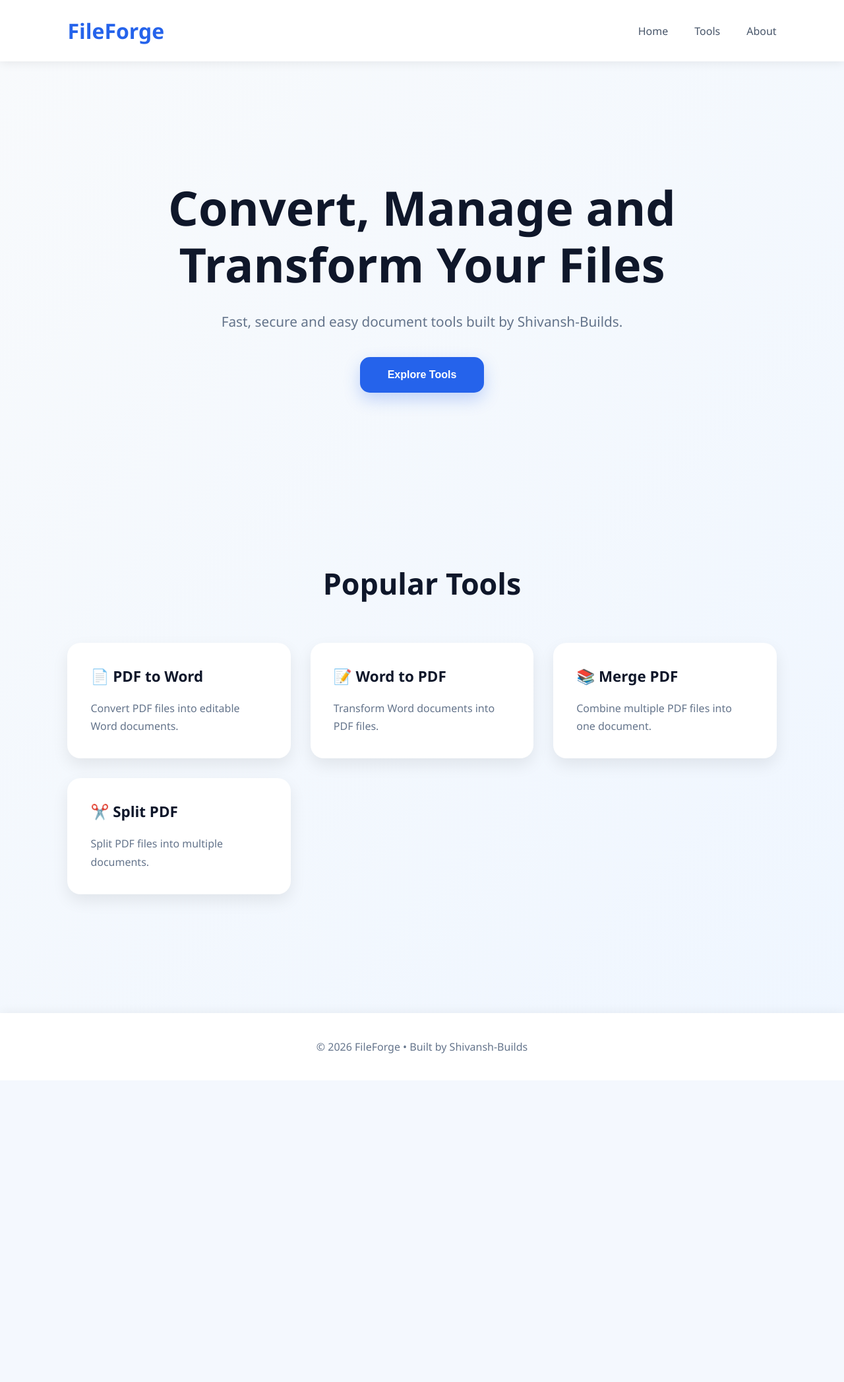
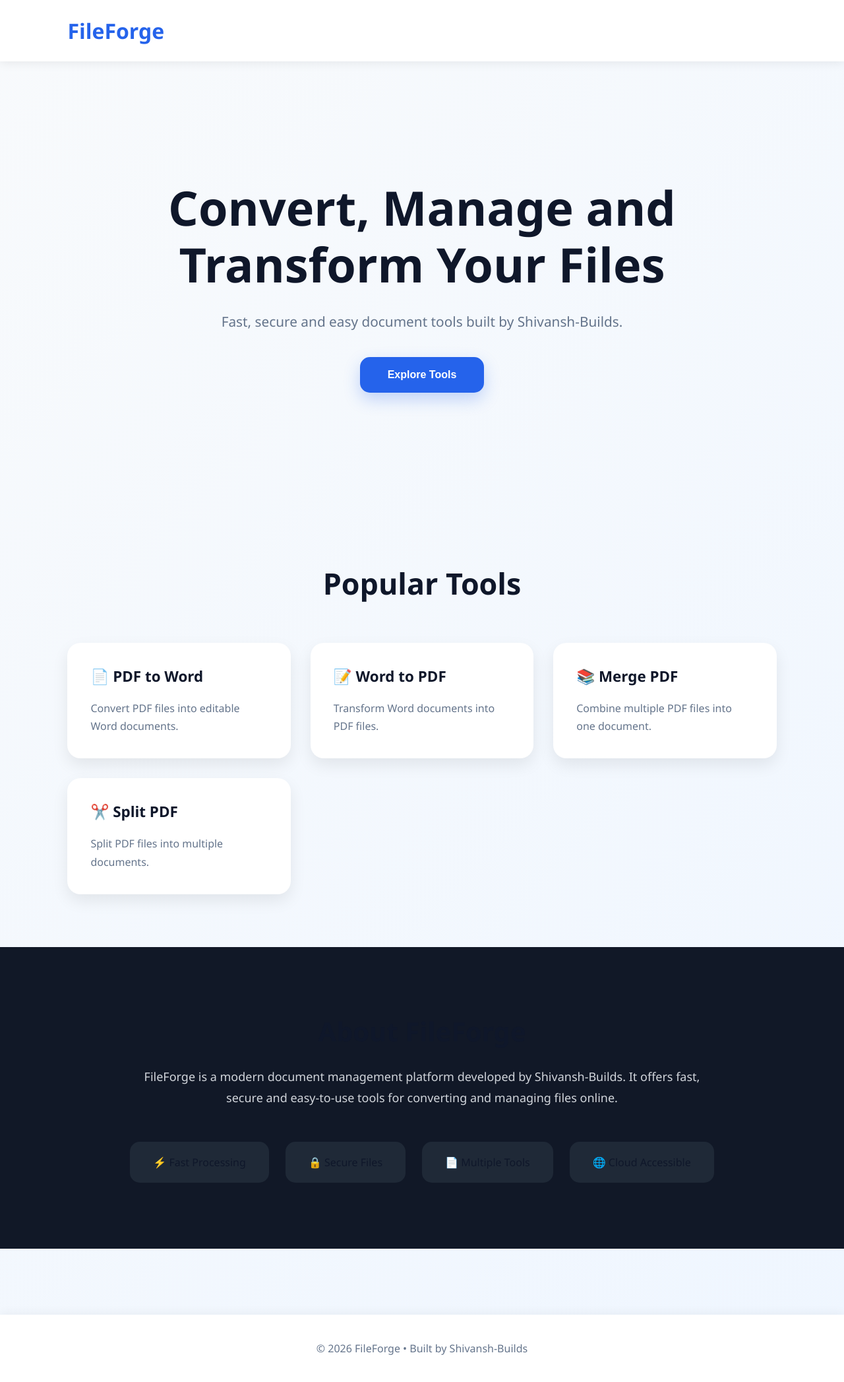
Before and after one commit to shivansh-builds/File-Forge, a Flask app: page / in a window 1280 px wide. Shown: the whole page at 66% size. Before the commit the page ends 1596 px from the top, so only its background shows below. Run offline with Flask 3, Linux system fonts and the light colour scheme.

Commit message:
Complete FileForge Phase 1 with UI improvements

````diff
--- a/static/css/style.css
+++ b/static/css/style.css
@@ -1,6 +1,11 @@
 /* =========================
    RESET
 ========================= */
+html{
+
+    scroll-behavior:smooth;
+
+}
 
 * {
     margin: 0;
@@ -513,3 +518,239 @@ nav ul li a:hover{
 
     color:inherit;
 }
+/* About Section */
+
+.about{
+    padding:100px 10%;
+    background:#111827;
+    text-align:center;
+}
+
+
+.about h2{
+    font-size:40px;
+    margin-bottom:25px;
+}
+
+
+.about p{
+    max-width:900px;
+    margin:auto;
+    color:#d1d5db;
+    line-height:1.8;
+    font-size:18px;
+}
+
+
+.about-features{
+    display:flex;
+    justify-content:center;
+    flex-wrap:wrap;
+    gap:25px;
+    margin-top:50px;
+}
+
+
+.feature{
+
+    background:#1f2937;
+
+    padding:20px 35px;
+
+    border-radius:15px;
+
+    transition:0.3s;
+
+}
+
+
+.feature:hover{
+
+    background:#2563eb;
+
+    transform:translateY(-8px);
+
+}
+
+
+nav ul li a{
+
+    text-decoration:none;
+
+    color:white;
+
+}
+
+
+.tool-grid a{
+
+    text-decoration:none;
+
+    color:inherit;
+
+}
+/* Statistics Section */
+
+.stats{
+
+    padding:100px 10%;
+
+    display:flex;
+
+    justify-content:center;
+
+    flex-wrap:wrap;
+
+    gap:30px;
+
+}
+
+
+.stat-card{
+
+    background:#1f2937;
+
+    padding:35px;
+
+    border-radius:20px;
+
+    width:220px;
+
+    text-align:center;
+
+    transition:0.3s;
+
+}
+
+
+.stat-card:hover{
+
+    transform:translateY(-10px);
+
+}
+
+
+.stat-card h2{
+
+    color:#3b82f6;
+
+    font-size:40px;
+
+}
+
+
+.stat-card p{
+
+    color:#d1d5db;
+
+}
+
+
+
+/* FAQ Section */
+
+.faq{
+
+    padding:100px 10%;
+
+    background:#0f172a;
+
+}
+
+
+.faq h2{
+
+    text-align:center;
+
+    margin-bottom:50px;
+
+}
+
+
+.faq-item{
+
+    background:#1f2937;
+
+    padding:25px;
+
+    margin-bottom:25px;
+
+    border-radius:15px;
+
+}
+
+
+.faq-item h3{
+
+    margin-bottom:15px;
+
+}
+
+
+.faq-item p{
+
+    color:#d1d5db;
+
+}
+/* Contact Section */
+
+.contact{
+
+    padding:100px 10%;
+
+    text-align:center;
+
+    background:#111827;
+
+}
+
+
+.contact h2{
+
+    font-size:40px;
+
+    margin-bottom:20px;
+
+}
+
+
+.contact p{
+
+    color:#d1d5db;
+
+    margin-bottom:30px;
+
+}
+
+
+.contact button{
+
+    background:#2563eb;
+
+    color:white;
+
+    border:none;
+
+    padding:15px 35px;
+
+    border-radius:12px;
+
+    font-size:18px;
+
+    cursor:pointer;
+
+}
+
+
+.contact button:hover{
+
+    background:#1d4ed8;
+
+}
+.logo a{
+
+    color:white;
+
+    text-decoration:none;
+
+}
--- a/templates/base.html
+++ b/templates/base.html
@@ -1,4 +1,4 @@
-```html
+
 <!DOCTYPE html>
 <html lang="en">
 <head>
--- a/templates/index.html
+++ b/templates/index.html
@@ -1,33 +1,49 @@
-
 <!DOCTYPE html>
 <html lang="en">
 <head>
+
     <meta charset="UTF-8">
-    <meta name="viewport" content="width=device-width, initial-scale=1.0">
-    <title>FileForge | Shivansh-Builds</title>
+    <meta name="viewport"
+          content="width=device-width, initial-scale=1.0">
+
+    <title>
+        FileForge | Shivansh-Builds
+    </title>
 
     <link rel="stylesheet"
           href="{{ url_for('static', filename='css/style.css') }}">
+
 </head>
 <body>
+
 
 <!-- Navbar -->
 
 <nav>
 
     <div class="logo">
-            <a href="/">FileForge</a>
+        FileForge
     </div>
 
     <ul>
 
         <li>
-                <a href="/">Home</a>
+            <a href="/">
+                Home
+            </a>
         </li>
 
-            <li>Tools</li>
+        <li>
+            <a href="#tools">
+                Tools
+            </a>
+        </li>
 
-            <li>About</li>
+        <li>
+            <a href="#about">
+                About
+            </a>
+        </li>
 
     </ul>
 
@@ -39,34 +55,50 @@
 <section class="hero">
 
     <h1>
+
         Convert, Manage and Transform Your Files
+
     </h1>
 
     <p>
+
         Fast, secure and easy document tools built by Shivansh-Builds.
+
     </p>
 
+
+    <a href="#tools">
+
         <button>
+
             Explore Tools
+
         </button>
+
+    </a>
 
 </section>
 
 
+
 <!-- Tools Section -->
 
-    <section class="tools">
+<section class="tools"
+         id="tools">
 
     <h2>
+
         Popular Tools
+
     </h2>
+
 
     <div class="tool-grid">
 
 
-            <!-- PDF to Word -->
+        <a href="/pdf-to-word">
 
-            <a href="/pdf-to-word" class="card">
+            <div class="card">
 
                 <h3>
                     📄 PDF to Word
@@ -76,12 +108,15 @@
                     Convert PDF files into editable Word documents.
                 </p>
 
+            </div>
+
         </a>
 
 
-            <!-- Word to PDF -->
 
-            <a href="/word-to-pdf" class="card">
+        <a href="/word-to-pdf">
+
+            <div class="card">
 
                 <h3>
                     📝 Word to PDF
@@ -91,12 +126,15 @@
                     Transform Word documents into PDF files.
                 </p>
 
+            </div>
+
         </a>
 
 
-            <!-- Merge PDF -->
 
-            <a href="/merge-pdf" class="card">
+        <a href="/merge-pdf">
+
+            <div class="card">
 
                 <h3>
                     📚 Merge PDF
@@ -106,12 +144,15 @@
                     Combine multiple PDF files into one document.
                 </p>
 
+            </div>
+
         </a>
 
 
-            <!-- Split PDF -->
 
-            <a href="/split-pdf" class="card">
+        <a href="/split-pdf">
+
+            <div class="card">
 
                 <h3>
                     ✂️ Split PDF
@@ -121,11 +162,76 @@
                     Split PDF files into multiple documents.
                 </p>
 
+            </div>
+
         </a>
+
 
     </div>
 
 </section>
+
+
+
+<!-- About Section -->
+
+<section class="about"
+         id="about">
+
+
+    <h2>
+
+        About FileForge
+
+    </h2>
+
+
+    <p>
+
+        FileForge is a modern document management platform
+        developed by Shivansh-Builds.
+
+        It offers fast, secure and easy-to-use tools
+        for converting and managing files online.
+
+    </p>
+
+
+
+    <div class="about-features">
+
+        <div class="feature">
+
+            ⚡ Fast Processing
+
+        </div>
+
+
+        <div class="feature">
+
+            🔒 Secure Files
+
+        </div>
+
+
+        <div class="feature">
+
+            📄 Multiple Tools
+
+        </div>
+
+
+        <div class="feature">
+
+            🌐 Cloud Accessible
+
+        </div>
+
+
+    </div>
+
+</section>
+
 
 
 <!-- Footer -->
@@ -133,10 +239,13 @@
 <footer>
 
     <p>
+
         © 2026 FileForge • Built by Shivansh-Builds
+
     </p>
 
 </footer>
 
+
 </body>
 </html>
````
Lines whose indentation alone changed are shown as unchanged.
